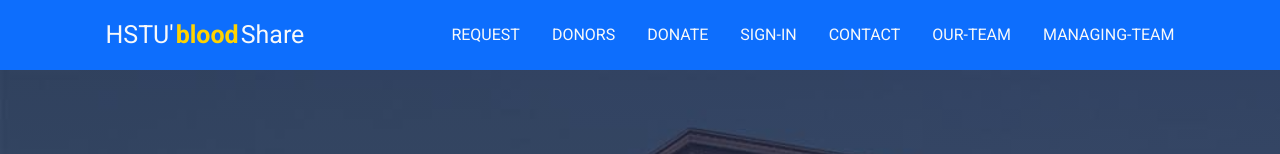
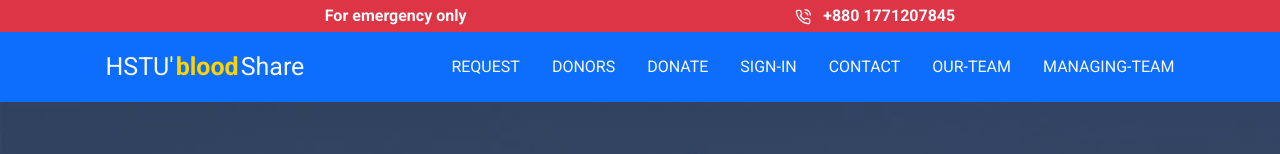
Before and after one commit to Imran-2022/hstubloodfront, a React (Create React App) app: page / in a window 1280 px wide. Shown: the top 154 px of the page. Built offline with nearby package versions, Linux system fonts and the light colour scheme; a web font is replaced by a local one.

Commit message:
add nav up + copy detials

```diff
--- a/src/Main.js
+++ b/src/Main.js
@@ -16,6 +16,7 @@ import UserProfile from './components/UserProfile/UserProfile';
 import Admin from './components/DonarManageMent/Admin/Admin';
 import Request from './components/Request/Request';
 import PrivateRoute from './PrivateRoute';
+import { FiPhoneCall } from 'react-icons/fi';
 const Main = () => {
   const [len, setLen] = useState(0);
   const [users, setUsers] = useState(JsonData.slice(0, 200));
@@ -28,11 +29,14 @@ const Main = () => {
     setisopen(!isopen)
   }
 
-
   // scroll to top
 
   return (
     <>
+      <div className="d-flex bg-danger justify-content-evenly align-items-center">
+        <p className="p-1 m-0 text-light fw-bold"> For emergency only  </p>
+        <p className="p-1 m-0 text-light fw-bold">< FiPhoneCall />  	&nbsp; +880 1771207845</p>
+      </div>
       <Navbar toggle={toggle} />
       <Sidebar isopen={isopen} toggle={toggle} />
       <Routes>
--- a/src/components/DonarManageMent/AllAdmin/AllAdmin.js
+++ b/src/components/DonarManageMent/AllAdmin/AllAdmin.js
@@ -8,10 +8,12 @@ const AllAdmin = () => {
             .then(response => response.json())
             .then(data => setAdmin(data));
     }, [])
+
     // console.log("admin",admin);
+
     return (
         <div>
-            <small className=" text-primary d-flex gap-4 ">
+            <small className=" text-primary d-flex flex-wrap gap-1 ">
                 {
                     admin.map(admin => {
                         return (
--- a/src/components/Donors/Donors.js
+++ b/src/components/Donors/Donors.js
@@ -83,7 +83,7 @@ const Donors = () => {
     // copy to clipboard :
     const notify = (num) => {
         navigator.clipboard.writeText(num.innerText);
-        toast(`number copied  ${num.innerText}`)
+        toast(`copied to clipboard`)
     };
 
     const displayUsers = filterblood
@@ -91,15 +91,14 @@ const Donors = () => {
         .map((user) => {
             const { Name, age, bloodGroup, department, email, gender, label, mobile, semester, _id, lastDonateDate } = user
             return (
-                <div className="user">
+                <div className="user" onClick={(e) =>notify(e.target)} style={{ cursor: 'pointer'}}>
                     {
                         user.gender === 'male' ? <img className="user-img m-3" src="https://monstar-lab.com/global/wp-content/uploads/sites/11/2019/04/male-placeholder-image.jpeg" alt="" /> :
                             <img className="user-img m-3" src="https://images.squarespace-cdn.com/content/v1/5fcb3cc52842004a669af981/1645140221610-471VVD9CDBEI8PNO6A5Q/avatar-F-White.jpg" alt="" />
                     }
                     <div>
                         <p>Name : {Name}</p>
-                        <p>Phone Number : <span style={{ cursor: 'pointer', padding: "5px", background: "#ddd" }} onClick={(e) =>
-                            notify(e.target)}>{mobile}</span></p>
+                        <p>Phone Number : <span style={{padding: "5px", background: "#ddd" }} >{mobile}</span></p>
                         <ToastContainer
                             position="bottom-right"
                             autoClose={1000}
```
Also changed, not shown: src/common.css (line endings or trailing spaces).
